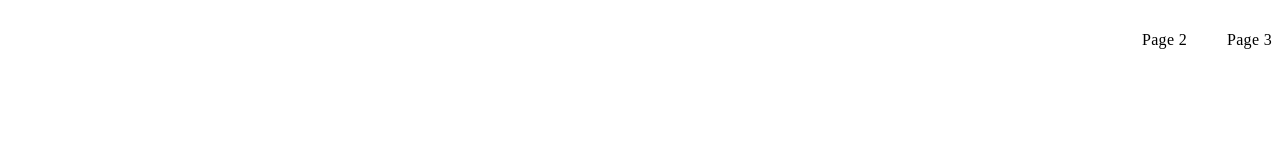
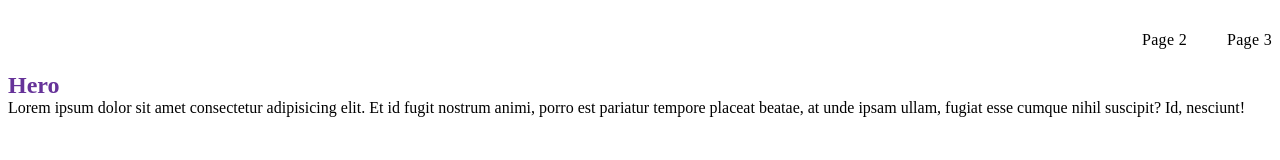
Before and after one commit to Sivonenko/test-vite-pro, a website built with Vite: page src/index.html in a window 1280 px wide. Built offline with nearby package versions, Linux system fonts and the light colour scheme.

Commit message:
розмітка hero

```diff
--- a/src/css/hero.css
+++ b/src/css/hero.css
@@ -0,0 +1,3 @@
+h1{
+    color: rebeccapurple;
+}
--- a/src/css/styles.css
+++ b/src/css/styles.css
@@ -4,3 +4,4 @@
 @import url('./components.css');
 @import url('./vite-promo.css');
 @import url('./header.css');
+@import url('./hero.css');
--- a/src/partials/hero.html
+++ b/src/partials/hero.html
@@ -0,0 +1,5 @@
+<section>
+    <h1>Hero</h1>
+    <p>Lorem ipsum dolor sit amet consectetur adipisicing elit. Et id fugit nostrum animi, porro est pariatur tempore
+        placeat beatae, at unde ipsam ullam, fugiat esse cumque nihil suscipit? Id, nesciunt!</p>
+</section>
```
